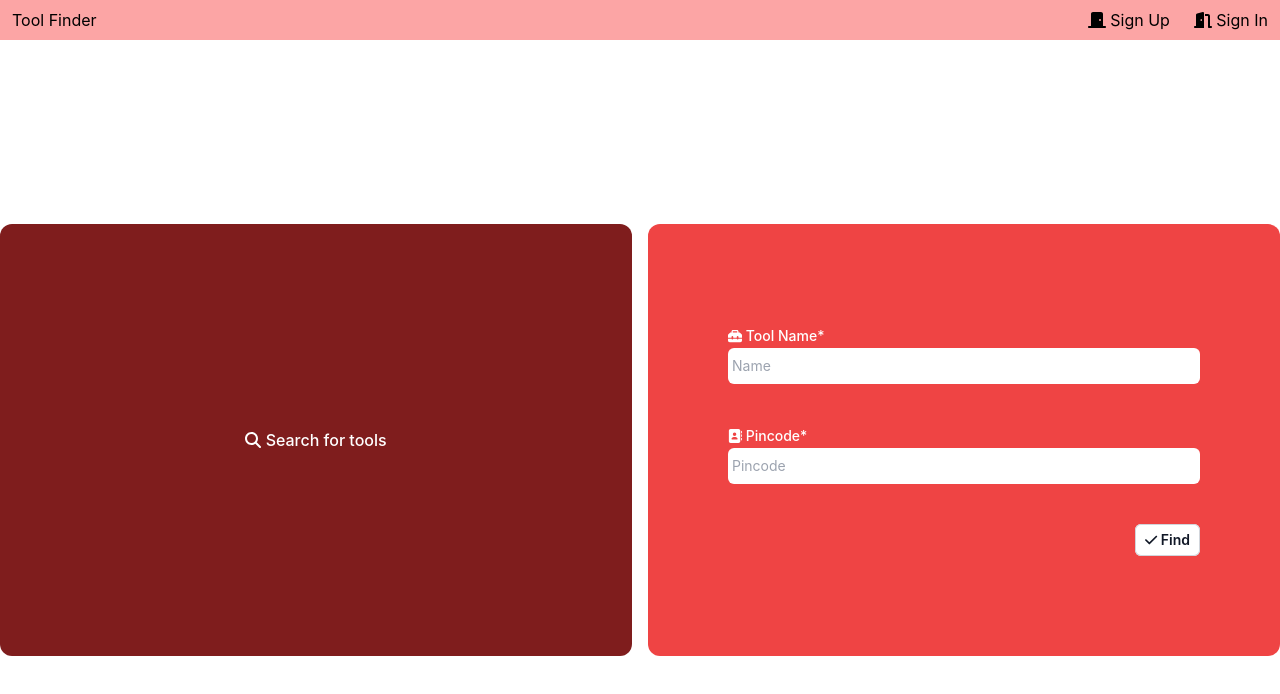
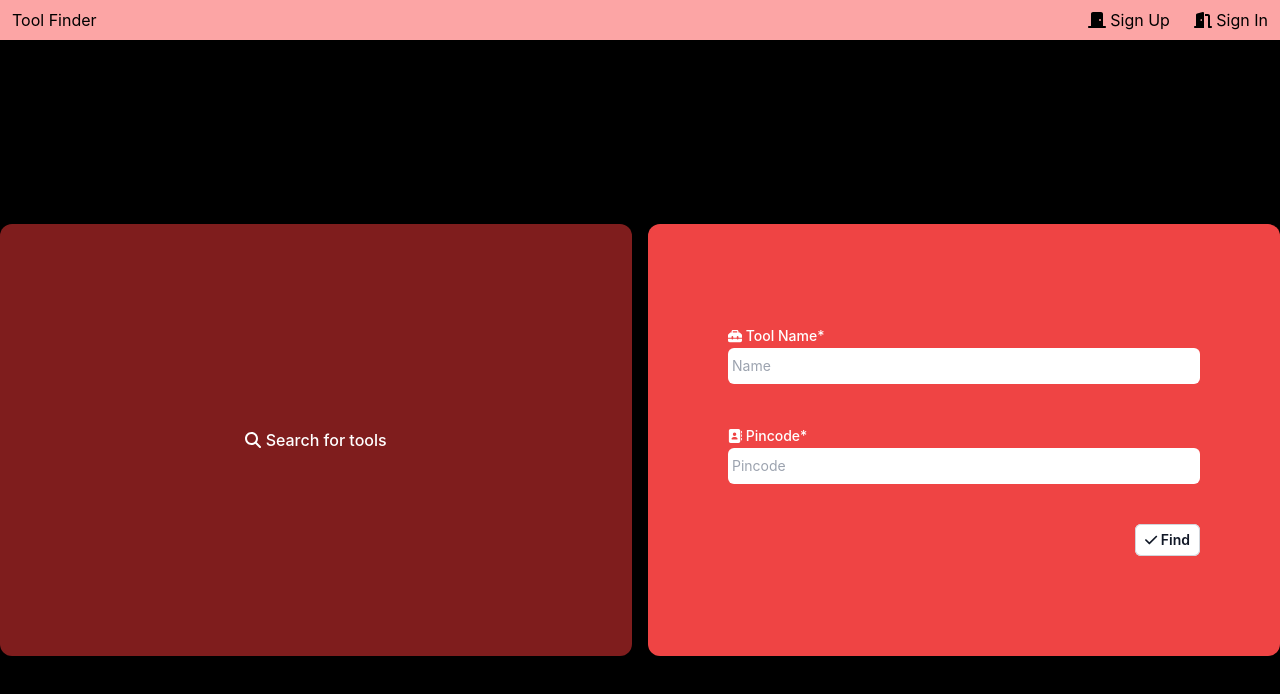
Before and after one commit to meAddict/ToolFinderFrontEnd, a React (Create React App) app: page / in a window 1280 px wide. Shown: the top 694 px of the page. Built offline with nearby package versions, Linux system fonts and the light colour scheme; the HTML template or start-up script is replaced by a standard one.

Commit message:
new commit

```diff
--- a/src/pages/HomeSection.js
+++ b/src/pages/HomeSection.js
@@ -42,7 +42,7 @@ function HomeSection() {
     }
 
     return (
-        <div className="grid grid-cols-2 h-screen content-center gap-4">
+        <div className="grid grid-cols-2 h-screen content-center gap-4 bg-black">
             <div className="bg-red-900 grid grid-col content-center flex flex-row justify-center rounded-xl">
                 <div className="font-medium text-white"><FontAwesomeIcon icon={ faMagnifyingGlass } /> Search for tools</div>
             </div>
--- a/src/pages/SignInSection.js
+++ b/src/pages/SignInSection.js
@@ -39,7 +39,7 @@ function SignInSection() {
     }
 
     return (
-        <div className="grid grid-cols-2 h-screen content-center gap-4">
+        <div className="grid grid-cols-2 h-screen content-center gap-4 bg-black">
             <div className="bg-red-900 grid grid-col content-center flex flex-row justify-center rounded-xl">
                 <div className="font-medium text-white"><FontAwesomeIcon icon={ faDoorOpen } /> Sign In Here</div>
             </div>
--- a/src/pages/SignUpSection.js
+++ b/src/pages/SignUpSection.js
@@ -73,7 +73,7 @@ function SignUpSection() {
     }
 
     return (
-        <div className="grid grid-cols-2 my-20 content-center gap-4">
+        <div className="grid grid-cols-2 py-20 content-center gap-4 bg-black">
             <div className="bg-red-900 grid grid-col content-center flex flex-row justify-center rounded-xl">
                 <div className="font-medium text-white"><FontAwesomeIcon icon={ faDoorClosed } /> Sign Up Here</div>
             </div>
```
